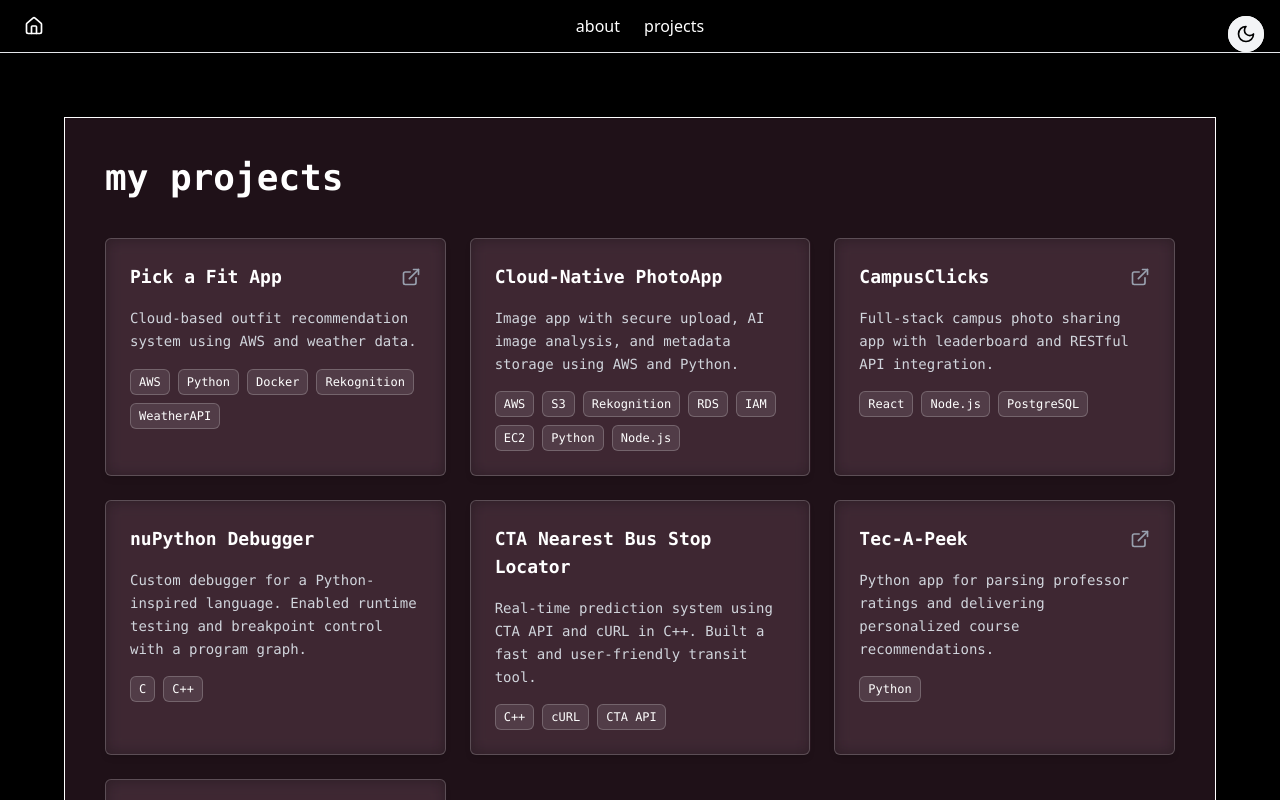
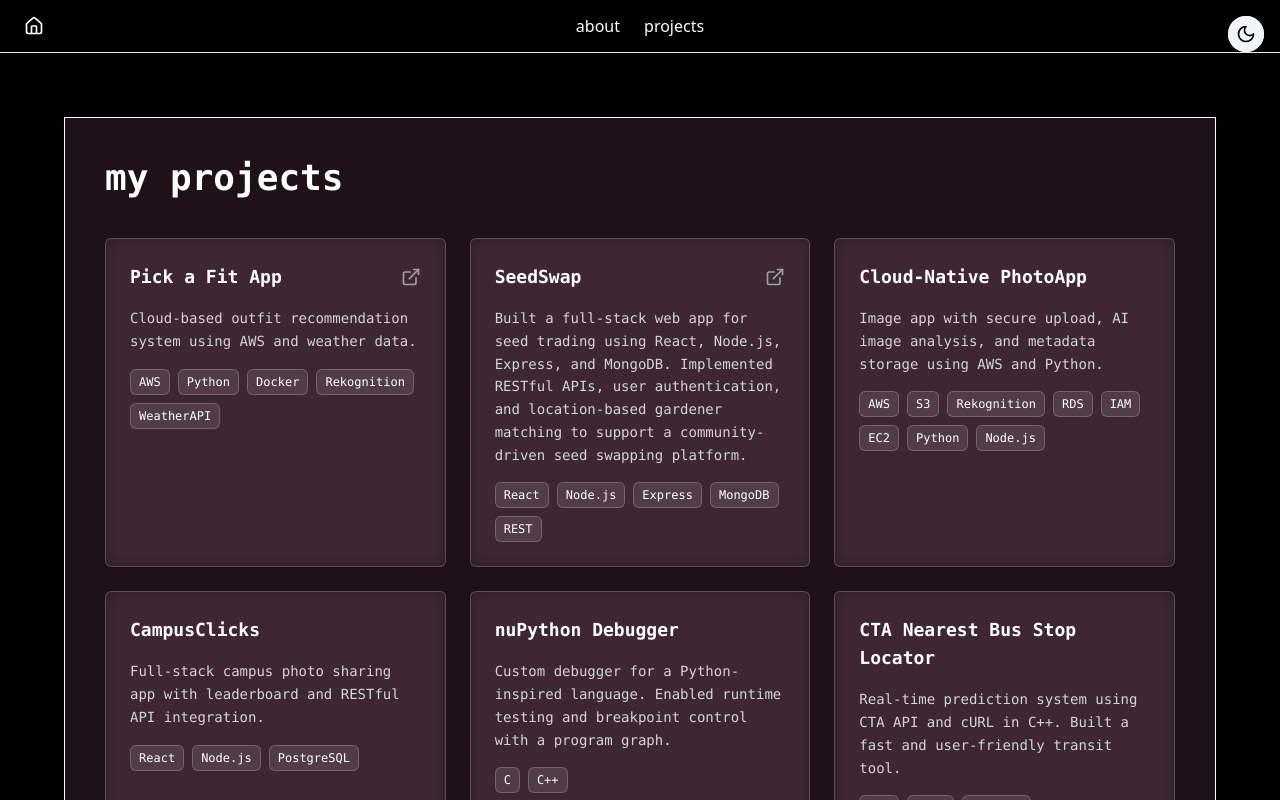
Before and after one commit to portiali/portfolio, a Next.js app in the folder my-app/: page /projects in a window 1280 px wide. Shown: the top 800 px of the page. Built offline with nearby package versions, Linux system fonts and the light colour scheme.

Commit message:
updated project page

```diff
--- a/my-app/src/app/projects/page.jsx
+++ b/my-app/src/app/projects/page.jsx
@@ -15,8 +15,15 @@ export default function ProjectsPage() {
             title="Pick a Fit App"
             description="Cloud-based outfit recommendation system using AWS and weather data."
             tools={['AWS', 'Python', 'Docker', 'Rekognition', 'WeatherAPI']}
-            link="https://github.com/yourname/pick-a-fit"
+            link="https://github.com/portiali/pick-a-fit"
           />
+          <ProjectCard
+            title="SeedSwap"
+            description="Built a full-stack web app for seed trading using React, Node.js, Express, and MongoDB. Implemented RESTful APIs, user authentication, and location-based gardener matching to support a community-driven seed swapping platform."
+            tools={['React', 'Node.js', 'Express', 'MongoDB', 'REST']}
+            link="https://github.com/portiali/seedswap"
+          />
+
 
           <ProjectCard
             title="Cloud-Native PhotoApp"
@@ -28,7 +35,7 @@ export default function ProjectsPage() {
             title="CampusClicks"
             description="Full-stack campus photo sharing app with leaderboard and RESTful API integration."
             tools={['React', 'Node.js', 'PostgreSQL']}
-            link="https://github.com/yourname/campusclicks"
+            // link="https://github.com/yourname/campusclicks"
           />
 
           <ProjectCard
@@ -47,7 +54,7 @@ export default function ProjectsPage() {
             title="Tec-A-Peek"
             description="Python app for parsing professor ratings and delivering personalized course recommendations."
             tools={['Python']}
-            link="https://github.com/yourname/tec-a-peek"
+            // link="https://github.com/yourname/tec-a-peek"
           />
 
           <ProjectCard
```
